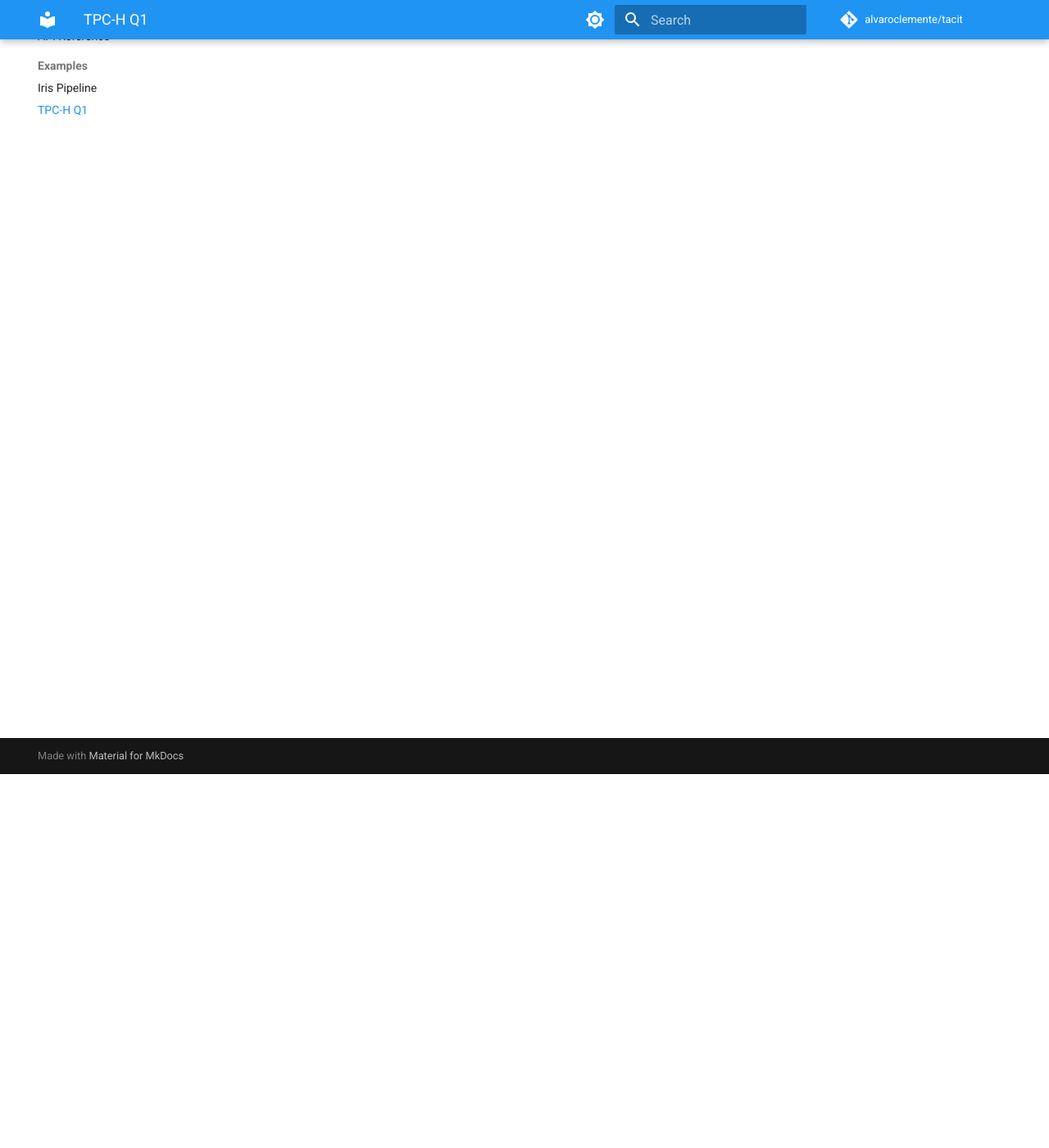
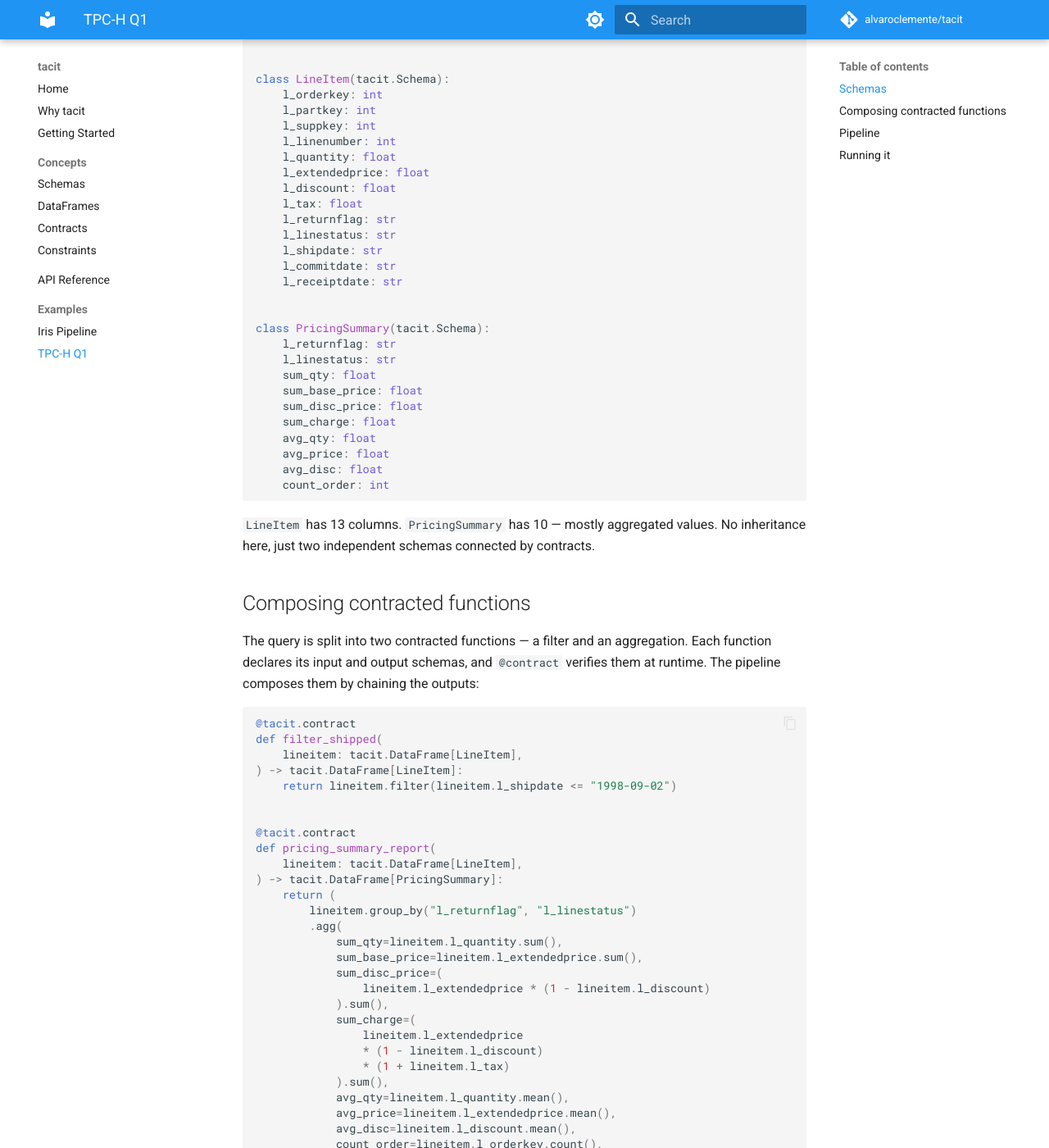
Before and after one commit to aclementev/tacit, an MkDocs documentation site: the page built from docs/examples/tpch-q1.md, in a window 1280 px wide and 1400 px high, scrolled down 456 px. Shown: the whole window at 82% size. Built offline with MkDocs 1.6.1 and Material for MkDocs 9.7.7, drawn with Linux system fonts in a browser that asks for light colours; comment, search, counter and statistics services are not loaded; some of the changed text lies outside the part shown.

Commit message:
docs: tpch example

````diff
--- a/docs/examples/tpch-q1.md
+++ b/docs/examples/tpch-q1.md
@@ -1,6 +1,123 @@
 # TPC-H Q1
 
-<!-- TODO: narrated walkthrough of examples/tpch_q1.py -->
+[TPC-H Query 1](https://duckdb.org/docs/extensions/tpch.html) (Pricing Summary
+Report) is a standard analytics benchmark. This example demonstrates tacit with
+a real analytical query — filtering, aggregations, and composing multiple
+`@contract` functions into a pipeline.
 
-TPC-H Query 1 (Pricing Summary Report) demonstrating `@tacit.contract` with
-a real analytical query.
+The full source is at
+[`examples/tpch_q1.py`](https://github.com/alvaroclemente/tacit/blob/main/examples/tpch_q1.py).
+
+## Schemas
+
+The input and output schemas are completely different — this isn't adding
+columns like the [Iris example](iris-pipeline.md), it's a full reshape via
+aggregation:
+
+```python
+import ibis
+import tacit
+
+
+class LineItem(tacit.Schema):
+    l_orderkey: int
+    l_partkey: int
+    l_suppkey: int
+    l_linenumber: int
+    l_quantity: float
+    l_extendedprice: float
+    l_discount: float
+    l_tax: float
+    l_returnflag: str
+    l_linestatus: str
+    l_shipdate: str
+    l_commitdate: str
+    l_receiptdate: str
+
+
+class PricingSummary(tacit.Schema):
+    l_returnflag: str
+    l_linestatus: str
+    sum_qty: float
+    sum_base_price: float
+    sum_disc_price: float
+    sum_charge: float
+    avg_qty: float
+    avg_price: float
+    avg_disc: float
+    count_order: int
+```
+
+`LineItem` has 13 columns. `PricingSummary` has 10 — mostly aggregated values.
+No inheritance here, just two independent schemas connected by contracts.
+
+## Composing contracted functions
+
+The query is split into two contracted functions — a filter and an aggregation.
+Each function declares its input and output schemas, and `@contract` verifies
+them at runtime. The pipeline composes them by chaining the outputs:
+
+```python
+@tacit.contract
+def filter_shipped(
+    lineitem: tacit.DataFrame[LineItem],
+) -> tacit.DataFrame[LineItem]:
+    return lineitem.filter(lineitem.l_shipdate <= "1998-09-02")
+
+
+@tacit.contract
+def pricing_summary_report(
+    lineitem: tacit.DataFrame[LineItem],
+) -> tacit.DataFrame[PricingSummary]:
+    return (
+        lineitem.group_by("l_returnflag", "l_linestatus")
+        .agg(
+            sum_qty=lineitem.l_quantity.sum(),
+            sum_base_price=lineitem.l_extendedprice.sum(),
+            sum_disc_price=(
+                lineitem.l_extendedprice * (1 - lineitem.l_discount)
+            ).sum(),
+            sum_charge=(
+                lineitem.l_extendedprice
+                * (1 - lineitem.l_discount)
+                * (1 + lineitem.l_tax)
+            ).sum(),
+            avg_qty=lineitem.l_quantity.mean(),
+            avg_price=lineitem.l_extendedprice.mean(),
+            avg_disc=lineitem.l_discount.mean(),
+            count_order=lineitem.l_orderkey.count(),
+        )
+        .order_by("l_returnflag", "l_linestatus")
+    )
+```
+
+`filter_shipped` takes `DataFrame[LineItem]` and returns `DataFrame[LineItem]`
+— same schema, fewer rows. `pricing_summary_report` takes `DataFrame[LineItem]`
+and returns `DataFrame[PricingSummary]` — a completely different schema.
+
+Because both functions declare their schemas in the type annotations, they
+compose naturally: the output type of one matches the input type of the next.
+If you tried to pass a `DataFrame[PricingSummary]` to `filter_shipped`, the
+type checker would catch it — and the contract would catch it at runtime.
+
+## Pipeline
+
+```python
+def pipeline(path: str) -> tacit.DataFrame[PricingSummary]:
+    con = ibis.duckdb.connect()
+    raw = con.read_csv(path)
+    lineitem = LineItem.parse(raw)
+    shipped = filter_shipped(lineitem)
+    return pricing_summary_report(shipped)
+```
+
+`parse()` validates the 13-column CSV input. Then the two contracted functions
+chain: `LineItem` → `LineItem` → `PricingSummary`. The types guide the
+composition — you can read the pipeline and know exactly what schema each
+variable holds.
+
+## Running it
+
+```bash
+uv run python examples/tpch_q1.py
+```
````
Also changed, not shown: 1 other file.
